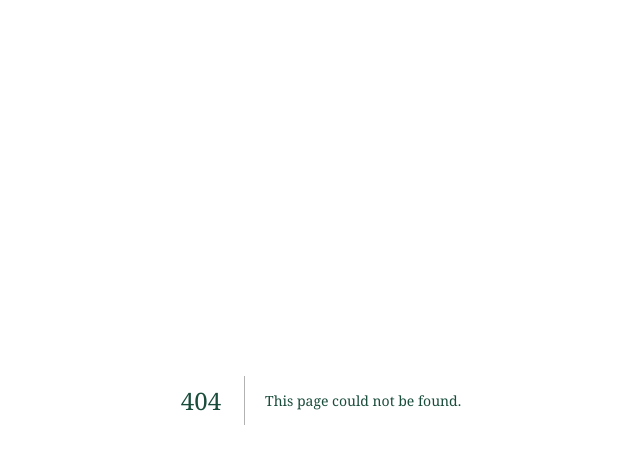
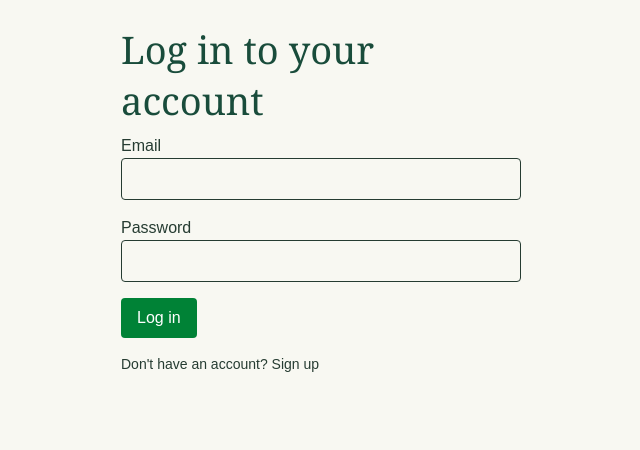
Before and after one commit to sasharity/NourishLoop, a Next.js app: page /login in a window 1280 px wide. Before the commit this address had no page. Shown: the top 450 px of the page, without its empty margins (319-959 px from the left). Built offline with nearby package versions, Linux system fonts and the light colour scheme.

Commit message:
Add login feature and redirect

```diff
--- /dev/null
+++ b/src/app/login/page.tsx
@@ -0,0 +1,97 @@
+'use client';
+
+import { useState, type FormEvent } from 'react';
+import Link from 'next/link';
+import { useRouter } from 'next/navigation';
+import { createClient } from '@/lib/supabase/client';
+
+export default function LoginPage() {
+  const router = useRouter();
+  const [message, setMessage] = useState('');
+  const [isSubmitting, setIsSubmitting] = useState(false);
+
+  async function handleLogin(event: FormEvent<HTMLFormElement>) {
+    event.preventDefault();
+
+    const formData = new FormData(event.currentTarget);
+    const email = String(formData.get('email') ?? '').trim();
+    const password = String(formData.get('password') ?? '');
+
+    setMessage('');
+    setIsSubmitting(true);
+
+    try {
+      const supabase = createClient();
+
+      const { error } = await supabase.auth.signInWithPassword({
+        email,
+        password,
+      });
+
+      if (error) {
+        setMessage(error.message);
+        return;
+      }
+
+      router.push('/');
+      router.refresh();
+    } catch {
+      setMessage('Unable to connect. Please try again.');
+    } finally {
+      setIsSubmitting(false);
+    }
+  }
+
+  return (
+    <main className="mx-auto max-w-md p-6">
+      <h1 className="mb-6 text-2xl font-bold">Log in to your account</h1>
+
+      <form onSubmit={handleLogin} className="space-y-4">
+        <div>
+          <label htmlFor="email" className="block">
+            Email
+          </label>
+          <input
+            id="email"
+            name="email"
+            type="email"
+            autoComplete="email"
+            required
+            className="w-full rounded border p-2"
+          />
+        </div>
+
+        <div>
+          <label htmlFor="password" className="block">
+            Password
+          </label>
+          <input
+            id="password"
+            name="password"
+            type="password"
+            autoComplete="current-password"
+            required
+            className="w-full rounded border p-2"
+          />
+        </div>
+
+        <button
+          type="submit"
+          disabled={isSubmitting}
+          className="rounded bg-green-700 px-4 py-2 text-white disabled:opacity-50"
+        >
+          {isSubmitting ? 'Logging in…' : 'Log in'}
+        </button>
+
+        <p role="status">{message}</p>
+      </form>
+
+      <p className="mt-4 text-sm">
+        Don&apos;t have an account?{' '}
+        <Link href="/signup" className="text-green-700 underline">
+          Sign up
+        </Link>
+      </p>
+    </main>
+  );
+}
--- a/src/app/signup/page.tsx
+++ b/src/app/signup/page.tsx
@@ -1,9 +1,12 @@
 'use client';
 
 import { useState, type FormEvent } from 'react';
+import Link from 'next/link';
+import { useRouter } from 'next/navigation';
 import { createClient } from '@/lib/supabase/client';
 
 export default function SignupPage() {
+  const router = useRouter();
   const [message, setMessage] = useState('');
   const [isSubmitting, setIsSubmitting] = useState(false);
 
@@ -11,6 +14,8 @@ export default function SignupPage() {
     event.preventDefault();
 
     const formData = new FormData(event.currentTarget);
+    const firstName = String(formData.get('firstName') ?? '').trim();
+    const lastName = String(formData.get('lastName') ?? '').trim();
     const email = String(formData.get('email') ?? '').trim();
     const password = String(formData.get('password') ?? '');
 
@@ -23,6 +28,12 @@ export default function SignupPage() {
       const { data, error } = await supabase.auth.signUp({
         email,
         password,
+        options: {
+          data: {
+            first_name: firstName,
+            last_name: lastName,
+          },
+        },
       });
 
       if (error) {
@@ -30,11 +41,8 @@ export default function SignupPage() {
         return;
       }
 
-      setMessage(
-        data.session
-          ? 'Your account is ready.'
-          : 'Check your email for the next step.'
-      );
+      router.push('/');
+      router.refresh();
     } catch {
       setMessage('Unable to connect. Please try again.');
     } finally {
@@ -47,6 +55,36 @@ export default function SignupPage() {
       <h1 className="mb-6 text-2xl font-bold">Create your account</h1>
 
       <form onSubmit={handleSignup} className="space-y-4">
+        <div className="grid grid-cols-2 gap-4">
+          <div>
+            <label htmlFor="firstName" className="block">
+              First Name
+            </label>
+            <input
+              id="firstName"
+              name="firstName"
+              type="text"
+              autoComplete="given-name"
+              required
+              className="w-full rounded border p-2"
+            />
+          </div>
+
+          <div>
+            <label htmlFor="lastName" className="block">
+              Last Name
+            </label>
+            <input
+              id="lastName"
+              name="lastName"
+              type="text"
+              autoComplete="family-name"
+              required
+              className="w-full rounded border p-2"
+            />
+          </div>
+        </div>
+
         <div>
           <label htmlFor="email" className="block">
             Email
@@ -86,6 +124,13 @@ export default function SignupPage() {
 
         <p role="status">{message}</p>
       </form>
+
+      <p className="mt-4 text-sm">
+        Already have an account?{' '}
+        <Link href="/login" className="text-green-700 underline">
+          Log in
+        </Link>
+      </p>
     </main>
   );
 }
--- a/src/components/Navbar.tsx
+++ b/src/components/Navbar.tsx
@@ -1,8 +1,11 @@
 
 "use client";
 
+import { useEffect, useState } from "react";
 import Link from "next/link";
-import { usePathname } from "next/navigation";
+import { usePathname, useRouter } from "next/navigation";
+import type { User } from "@supabase/supabase-js";
+import { createClient } from "@/lib/supabase/client";
 
 const links = [
   { label: "Home", href: "/", icon: "⌂" },
@@ -14,6 +17,41 @@ const links = [
 
 export default function Navbar() {
   const pathname = usePathname();
+  const router = useRouter();
+  const [user, setUser] = useState<User | null>(null);
+
+  useEffect(() => {
+    const supabase = createClient();
+
+    supabase.auth.getUser().then(({ data: { user: currentUser } }) => {
+      setUser(currentUser);
+    });
+
+    const {
+      data: { subscription },
+    } = supabase.auth.onAuthStateChange((_event, session) => {
+      setUser(session?.user ?? null);
+    });
+
+    return () => {
+      subscription.unsubscribe();
+    };
+  }, []);
+
+  async function handleLogout() {
+    const supabase = createClient();
+    await supabase.auth.signOut();
+    setUser(null);
+    router.push("/login");
+    router.refresh();
+  }
+
+  const firstName = user?.user_metadata?.first_name as string | undefined;
+  const lastName = user?.user_metadata?.last_name as string | undefined;
+  const initials =
+    firstName && lastName
+      ? `${firstName[0]}${lastName[0]}`.toUpperCase()
+      : (user?.email?.[0] ?? "U").toUpperCase();
 
   return (
     <>
@@ -40,8 +78,30 @@ export default function Navbar() {
           ))}
         </nav>
 
-        <div className="header-profile" aria-label="User profile">
-          <span>U</span>
+        <div className="flex items-center gap-3">
+          {user ? (
+            <>
+              <div className="header-profile" aria-label="User profile">
+                <span>{initials}</span>
+              </div>
+              <button
+                type="button"
+                onClick={handleLogout}
+                className="nav-link"
+              >
+                Log out
+              </button>
+            </>
+          ) : (
+            <>
+              <Link href="/login" className="nav-link">
+                Log in
+              </Link>
+              <Link href="/signup" className="nav-link">
+                Sign up
+              </Link>
+            </>
+          )}
         </div>
       </header>
 
```
